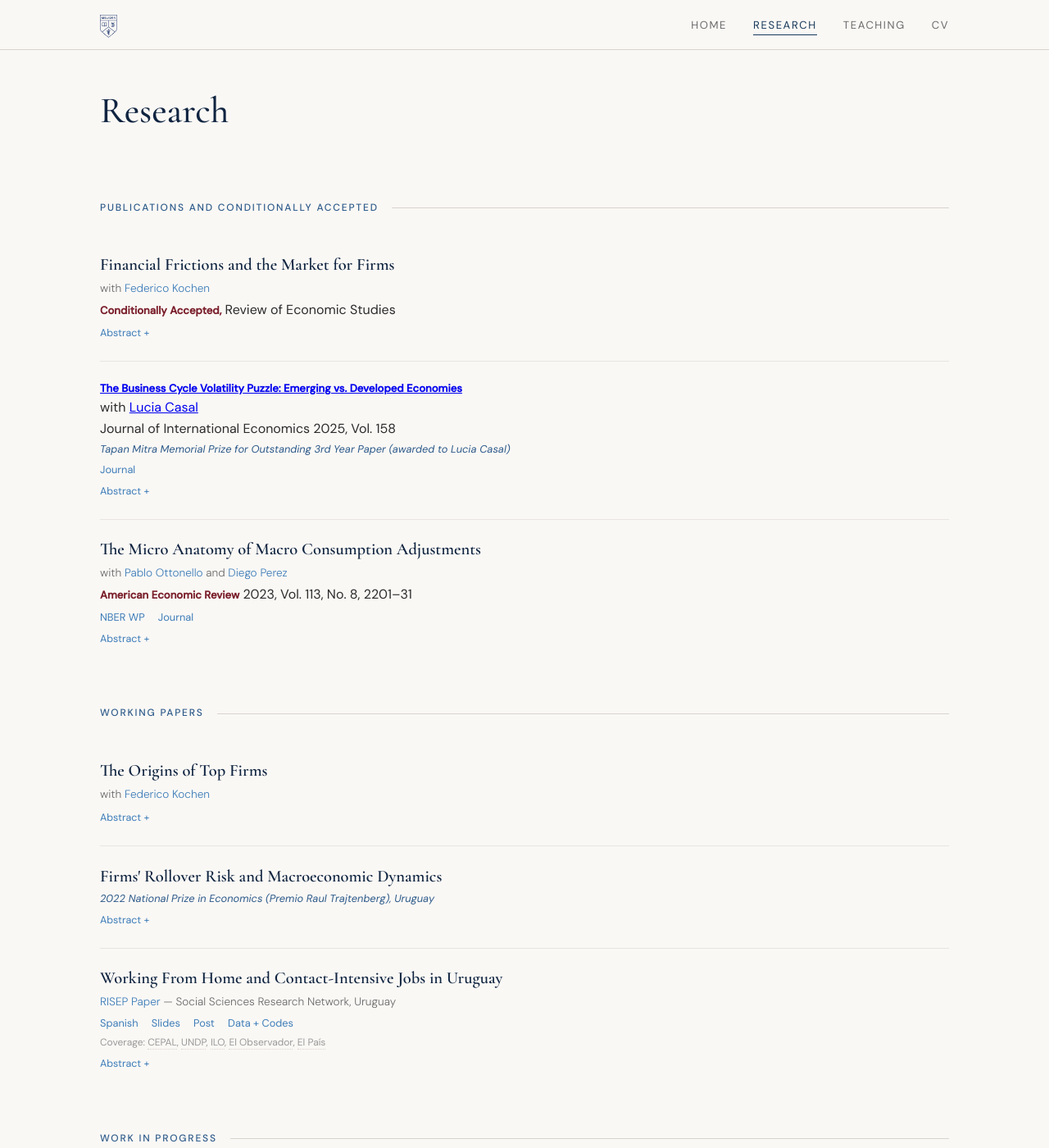
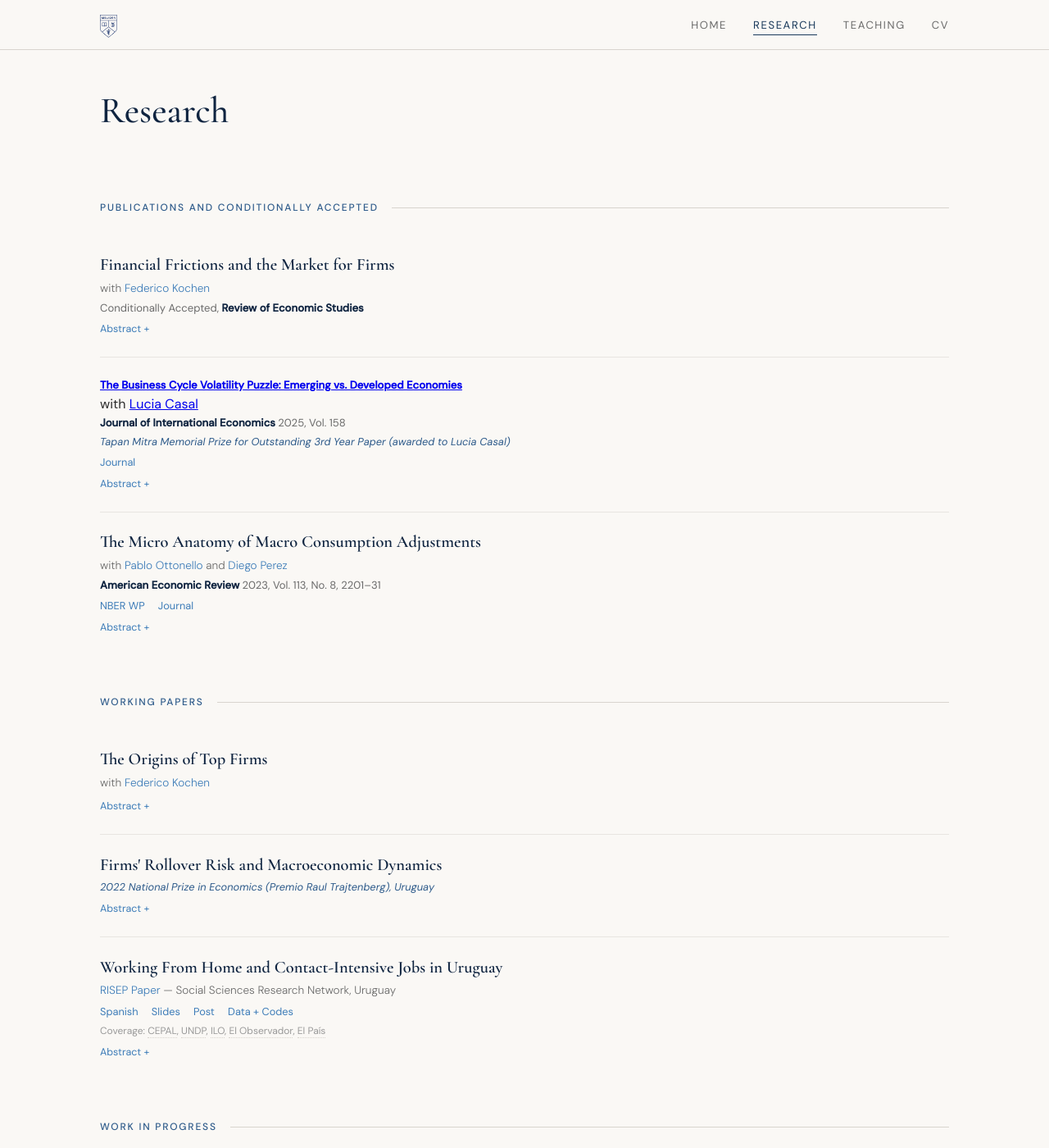
Before and after one commit to rafaguntin/rafaguntin.github.io, a Jekyll site: the page built from research/index.html, in a window 1280 px wide and 1400 px high. Shown: the whole window at 82% size. Built offline with Jekyll 4.4.1, drawn with Linux system fonts in a browser that asks for light colours.

Commit message:
Update index.html

```diff
--- a/research/index.html
+++ b/research/index.html
@@ -108,8 +108,8 @@ layout: null
     .paper-meta { font-size: 0.85rem; color: var(--text-light); font-weight: 300; margin-bottom: 0.15rem; }
     .paper-meta a { color: var(--accent); text-decoration: none; border-bottom: 1px solid transparent; transition: border-color 0.2s; }
     .paper-meta a:hover { border-bottom-color: var(--accent); }
-    .paper-journal { font-size: 0.82rem; font-weight: 700; color: #7a1f2b; font-style: normal; }
-    .paper-journal .meta { font-weight: 400; color: var(--text-light); font-style: normal; }
+    .paper-journal { font-size: 0.82rem; font-weight: 600; color: var(--navy-deep); font-style: normal; }
+    .paper-journal .meta { font-weight: 400; color: var(--text-light); }
     .paper-award { font-size: 0.8rem; color: var(--navy-light); font-style: italic; margin-top: 0.15rem; }
     .paper-links { font-size: 0.8rem; margin-top: 0.3rem; color: var(--text-faint); }
     .paper-links a { color: var(--accent); text-decoration: none; margin-right: 0.8rem; border-bottom: 1px solid transparent; transition: border-color 0.2s; }
@@ -195,8 +195,7 @@ layout: null
         <h3 class="paper-title"><a href="/research/GK_MarketForFirms.pdf">Financial Frictions and the Market for Firms</a></h3>
         <p class="paper-meta">with <a href="https://sites.google.com/view/federicokochen/home">Federico Kochen</a></p>
         <!-- <p class="paper-journal">Conditionally Accepted, Review of Economic Studies</p> -->
-        <p><span class="paper-journal">Conditionally Accepted,</span>
-           <span class="meta">Review of Economic Studies</span></p>
+        <p class="paper-journal"><span class="meta">Conditionally Accepted,</span> Review of Economic Studies</p>
         <span class="abstract-toggle" onclick="toggleAbstract(this)">Abstract +</span>
         <div class="abstract-text">
           We study and quantify the aggregate implications of the trade of firms in the presence of financial frictions. Empirically, we document that one in four U.S. entrepreneurs
@@ -215,8 +214,7 @@ gains from this market are potentially larger in less financially developed econ
         <h3 class="paper-journal"><a href="/research/LCRG_BCV.pdf">The Business Cycle Volatility Puzzle: Emerging vs. Developed Economies</a></h3>
         <p class="meta">with <a href="https://www.luciacasal.com">Lucia Casal</a></p>
         <!-- <p class="paper-journal">Journal of International Economics 2025, Vol. 158</p> -->
-        <p><span class="venue">Journal of International Economics</span>
-           <span class="venue-meta">2025, Vol. 158</span></p>
+        <p class="paper-journal">Journal of International Economics <span class="meta">2025, Vol. 158</span></p>
         <p class="paper-award">Tapan Mitra Memorial Prize for Outstanding 3rd Year Paper (awarded to Lucia Casal)</p>
         <div class="paper-links"><a href="https://www.sciencedirect.com/science/article/pii/S0022199625001394">Journal</a></div>
         <span class="abstract-toggle" onclick="toggleAbstract(this)">Abstract +</span>
@@ -235,8 +233,7 @@ economies over the past four decades cannot be attributed to changes in their ec
         <h3 class="paper-title"><a href="/research/GuOP_Consumption.pdf">The Micro Anatomy of Macro Consumption Adjustments</a></h3>
         <p class="paper-meta">with <a href="https://sites.google.com/site/ottonellopablo/">Pablo Ottonello</a> and <a href="https://www.perezdiego.org/">Diego Perez</a></p>
         <!-- <p class="paper-journal">American Economic Review 2023, Vol. 113, No. 8, 2201&ndash;31</p>  -->
-        <p><span class="paper-journal">American Economic Review</span>
-           <span class="meta">2023, Vol. 113, No. 8, 2201–31</span></p>
+        <p class="paper-journal">American Economic Review <span class="meta">2023, Vol. 113, No. 8, 2201&ndash;31</span></p>
         <div class="paper-links"><a href="https://www.nber.org/papers/w27917">NBER WP</a> <a href="https://www.aeaweb.org/articles?id=10.1257/aer.20201931">Journal</a></div>
         <span class="abstract-toggle" onclick="toggleAbstract(this)">Abstract +</span>
         <div class="abstract-text">We study crises characterized by large adjustments of aggregate consumption through
```
